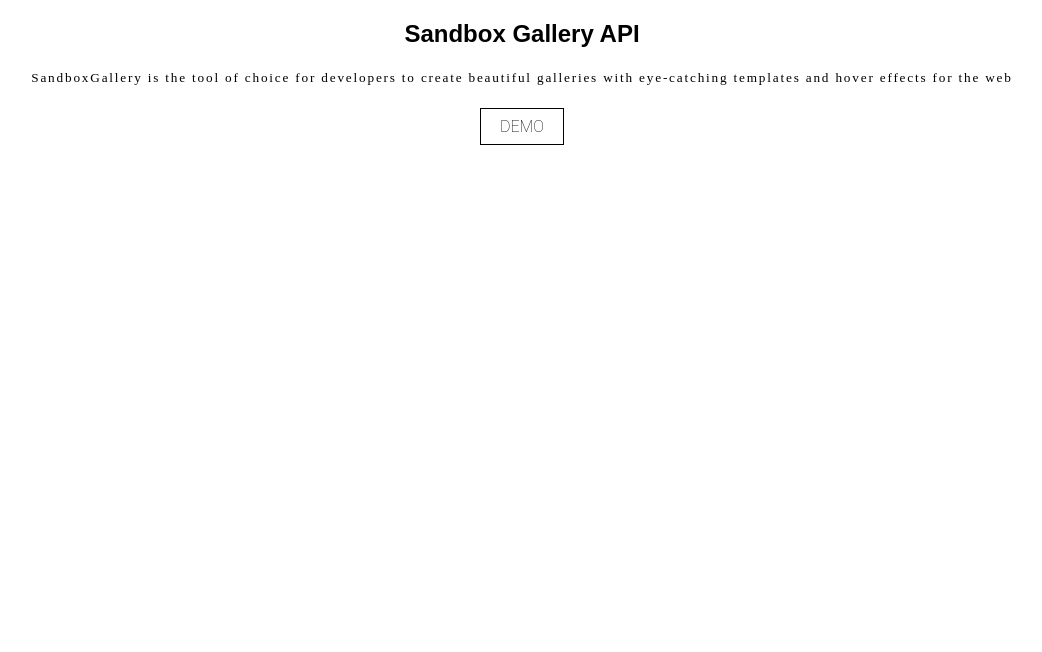
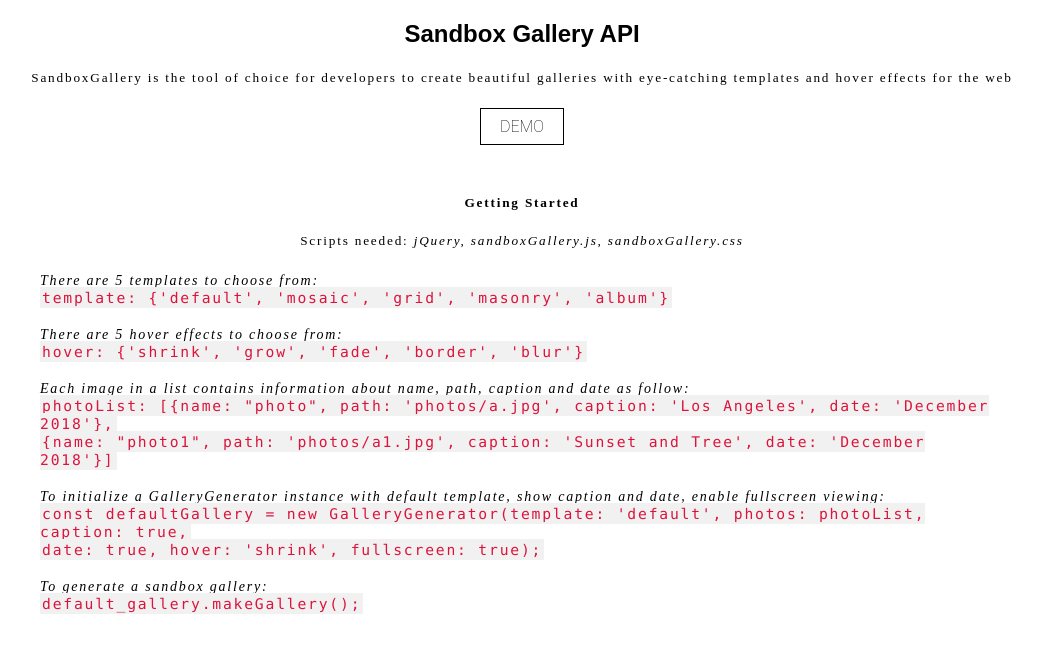
Before and after one commit to Tiffany0410/SandboxGallery, a plain HTML site: page pub/api.html in a window 1280 px wide. Shown: the whole page, without its empty margins (118-1160 px from the left). Drawn offline with Linux system fonts and the light colour scheme.

Commit message:
final version i GUess

```diff
--- a/pub/api.html
+++ b/pub/api.html
@@ -10,7 +10,7 @@
 
    </head>
    <body>
-      <div class='header-container'>
+      <div class='header-container-api'>
          <div class='logo'>
             <h2>Sandbox Gallery API</h2>
          </div>
@@ -23,6 +23,79 @@
             </a>
          </div>
       </div>
+      <div class='api-container'>
+        <div>
+            <h5>
+                <strong>
+                    Getting Started
+                </strong>
+            </h5>
+            <h5>
+                Scripts needed:
+                <em>
+                    jQuery,
+                    sandboxGallery.js,
+                    sandboxGallery.css
+                </em>
+            </h5>
+        </div>
+        <div class='code-container'>
+            <span>
+                <em>
+                    There are 5 templates to choose from:
+                </em>
+                <br>
+                <code>
+                    template: {'default', 'mosaic', 'grid', 'masonry', 'album'}
+                </code>
+                <br>
+                <br>
+                <em>
+                    There are 5 hover effects to choose from:
+                </em>
+                <br>
+                <code>
+                    hover: {'shrink', 'grow', 'fade', 'border', 'blur'}
+                </code>
+                <br>
+                <br>
+                <em>
+                    Each image in a list contains information about name, path, caption and date as follow:
+                </em>
+                <br>
+                <code>
+                    photoList: [{name: "photo", path: 'photos/a.jpg', caption: 'Los Angeles', date: 'December 2018'},
+                </code>
+                <br>
+                <code>
+                    {name: "photo1", path: 'photos/a1.jpg', caption: 'Sunset and Tree', date: 'December 2018'}]
+                </code>
+                <br>
+                <br>
+                <em>
+                    To initialize a GalleryGenerator instance with default template, show caption and date, enable fullscreen viewing:
+                </em>
+                <br>
+                <code>
+                    const defaultGallery = new GalleryGenerator(template: 'default', photos: photoList, caption: true,
+                </code>
+                <br>
+                <code>
+                    date: true, hover: 'shrink', fullscreen: true);
+                </code>
+                <br>
+                <br>
+                <em>
+                    To generate a sandbox gallery:
+                </em>
+                <br>
+                <code>
+                    default_gallery.makeGallery();
+                </code>
+            </span>
+
+        </div>
+      </div>
    </body>
 
 </html>
--- a/pub/examples.css
+++ b/pub/examples.css
@@ -15,6 +15,13 @@ h5 {
     background: #ffffff;
     margin-bottom: 50px;
 
+}
+
+.header-container-api {
+    width: 100%;
+    height: 125px;
+    background: #ffffff;
+    margin-bottom: 50px;
 }
 
 .navbar{
@@ -78,6 +85,7 @@ h5 {
     margin-left: auto;
     margin-right: auto;
     text-align: center;
+    margin-bottom: 15px;
 }
 
 span {
@@ -109,3 +117,16 @@ button {
   -webkit-user-select: none;
   touch-action: manipulation;
 }
+
+code {
+    font-family: Consolas,"courier new";
+    color: crimson;
+    background-color: #f1f1f1;
+    padding: 2px;
+    font-size: 105%;
+  }
+
+.code-container {
+    margin-left: 150px;
+    margin-right: 150px;
+}
--- a/pub/sandboxGallery.css
+++ b/pub/sandboxGallery.css
@@ -111,3 +111,9 @@
         width: 100%;
     }
 }
+
+.api-container {
+    margin-left: auto;
+    margin-right: auto;
+    width: 100%
+}
```
Also changed, not shown: pub/examples.html (+9 -0 lines), pub/examples.js (+39 -22 lines), pub/sandboxGallery.js (+12 -39 lines), README.md (added), 1 other file.
